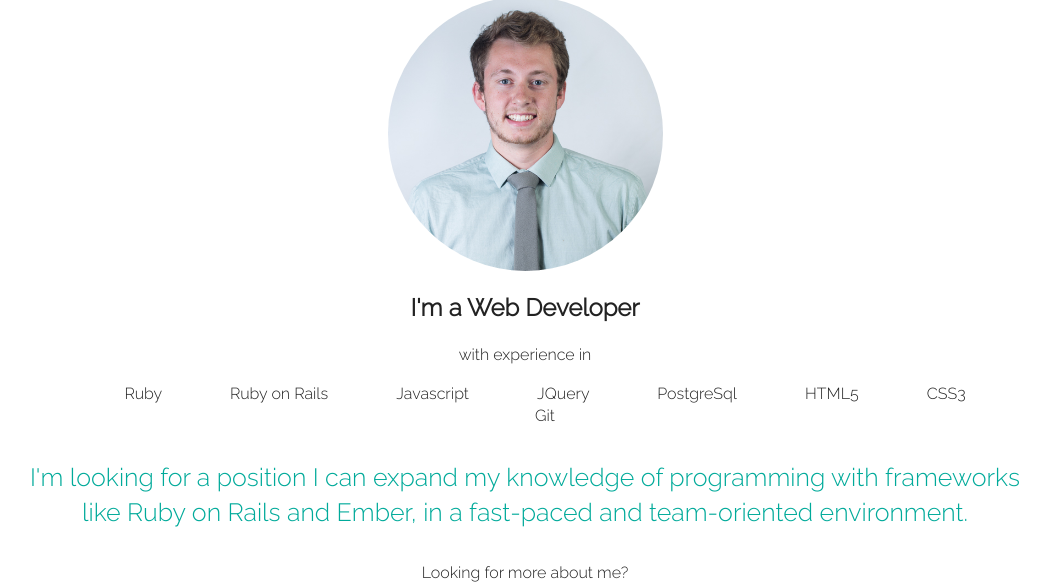
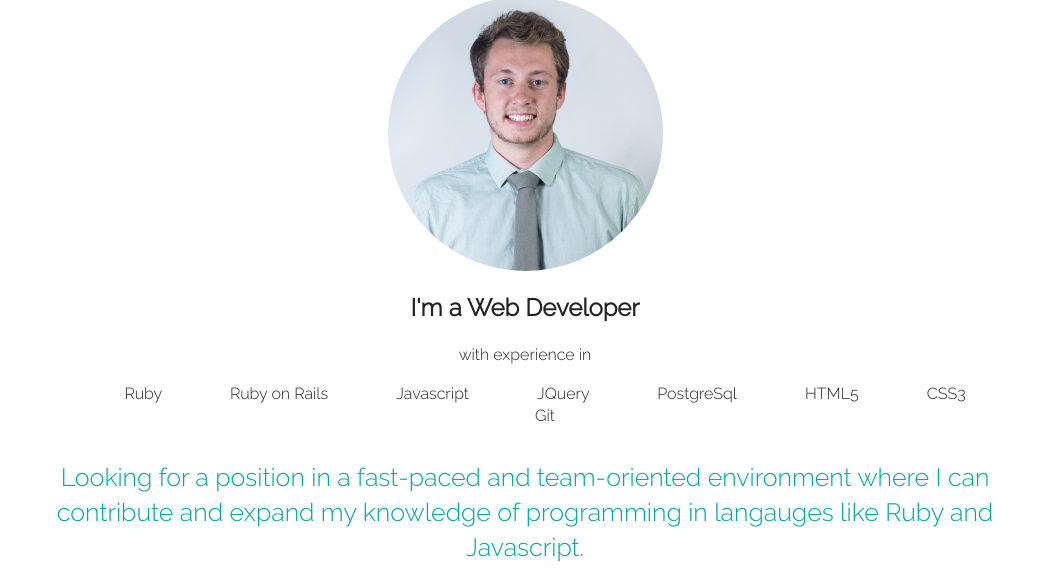
Before and after one commit to brian-penguin/brian-penguin.github.io, a website: page index.html in a window 1280 px wide. Shown: the part 231-818 px from the top of the page, without its empty margins (115-1165 px from the left). Drawn offline with nearby package versions, Linux system fonts and the light colour scheme.

Commit message:
change the thing

```diff
--- a/index.html
+++ b/index.html
@@ -44,7 +44,7 @@
 
             <div class="goals-wrapper">
                 <span class="goals">
-                    I'm looking for a position I can expand my knowledge of programming with frameworks like Ruby on Rails and Ember, in a fast-paced and team-oriented environment.
+                    Looking for a position in a fast-paced and team-oriented environment where I can contribute and expand my knowledge of programming in langauges like Ruby and Javascript.
                 </span>
             </div>
 
```
